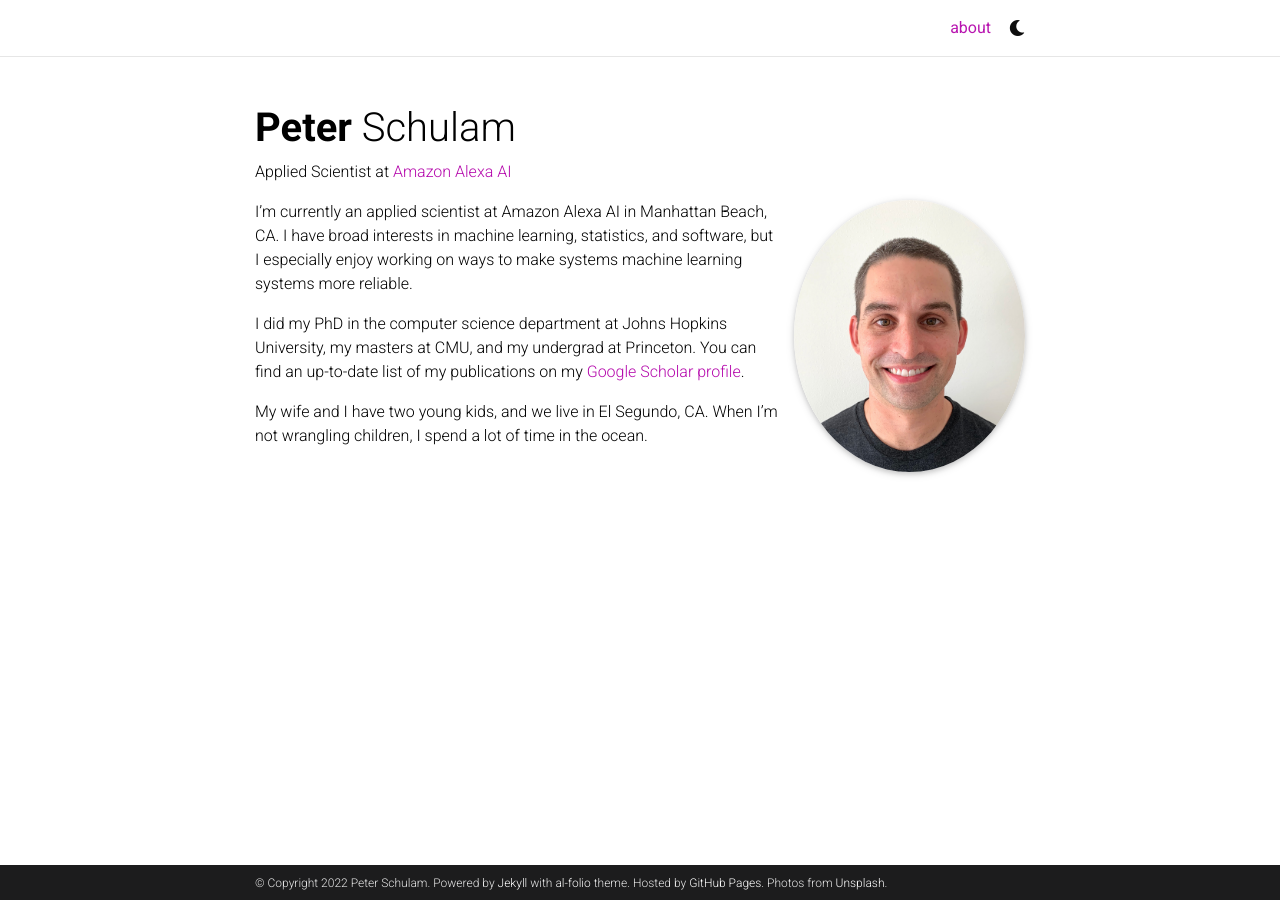
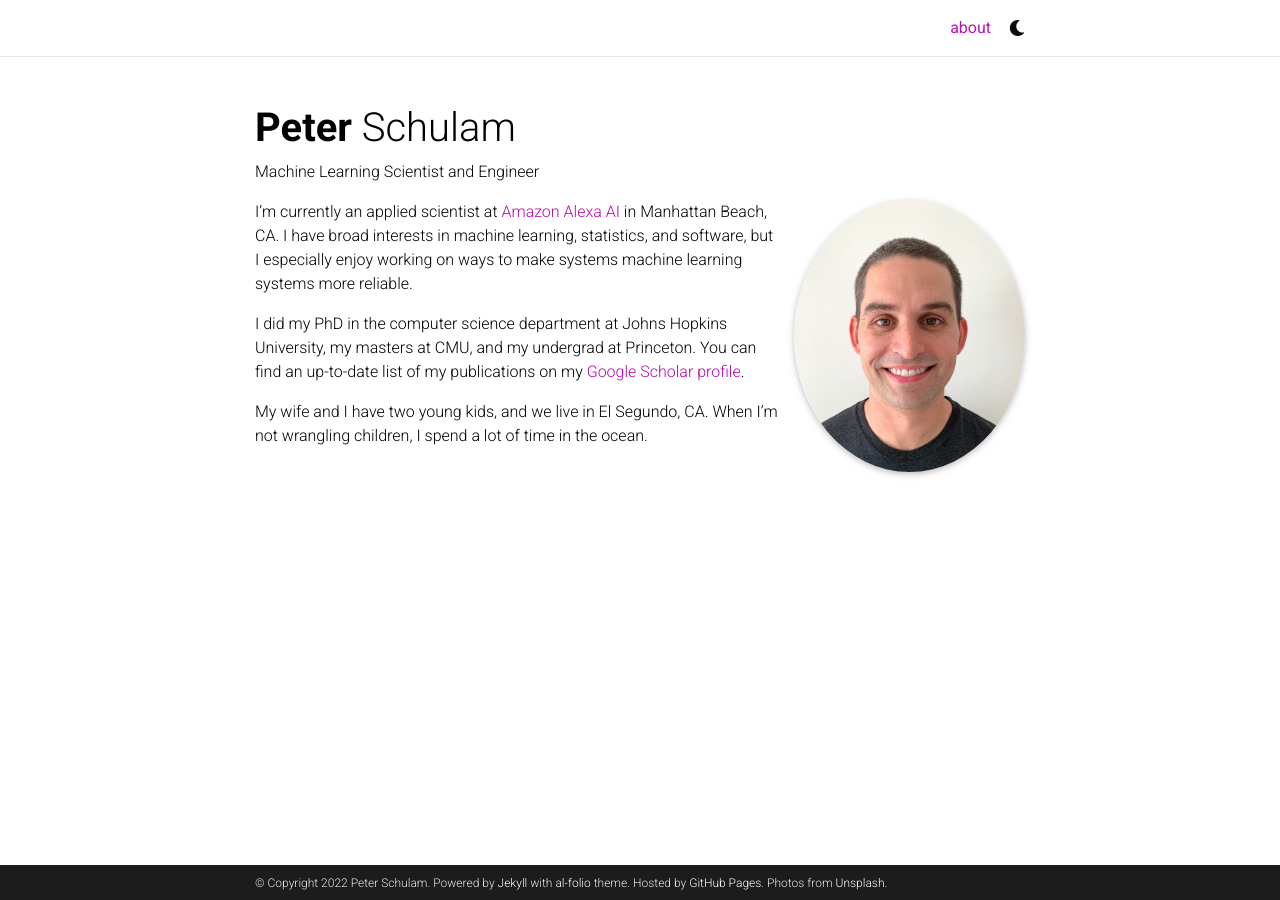
Before and after one commit to pschulam/pschulam.github.io, a Jekyll site: the page built from _pages/about.md, in a window 1280 px wide. Built offline with Jekyll 4.4.1, drawn with Linux system fonts in a browser that asks for light colours; full-size pictures stand in for the smaller copies a plugin makes; comment, search, counter and statistics services are not loaded; a style sheet for code colours, icons or effects is not loaded.

Commit message:
Update subtitle.

```diff
--- a/_pages/about.md
+++ b/_pages/about.md
@@ -2,7 +2,7 @@
 layout: about
 title: about
 permalink: /
-subtitle: Applied Scientist at <a href='https://www.amazon.science/'>Amazon Alexa AI</a>
+subtitle: Machine Learning Scientist and Engineer
 
 profile:
   align: right
@@ -15,7 +15,7 @@ selected_papers: false # includes a list of papers marked as "selected={true}"
 social: false  # includes social icons at the bottom of the page
 ---
 
-I'm currently an applied scientist at Amazon Alexa AI in Manhattan Beach, CA. I have broad interests in machine learning, statistics, and software, but I especially enjoy working on ways to make systems machine learning systems more reliable.
+I'm currently an applied scientist at <a href='https://www.amazon.science/'>Amazon Alexa AI</a> in Manhattan Beach, CA. I have broad interests in machine learning, statistics, and software, but I especially enjoy working on ways to make systems machine learning systems more reliable.
 
 I did my PhD in the computer science department at Johns Hopkins University, my masters at CMU, and my undergrad at Princeton. You can find an up-to-date list of my publications on my <a href='https://scholar.google.com/citations?user=GSnIrqwAAAAJ&hl=en'>Google Scholar profile<a>.
 
```
